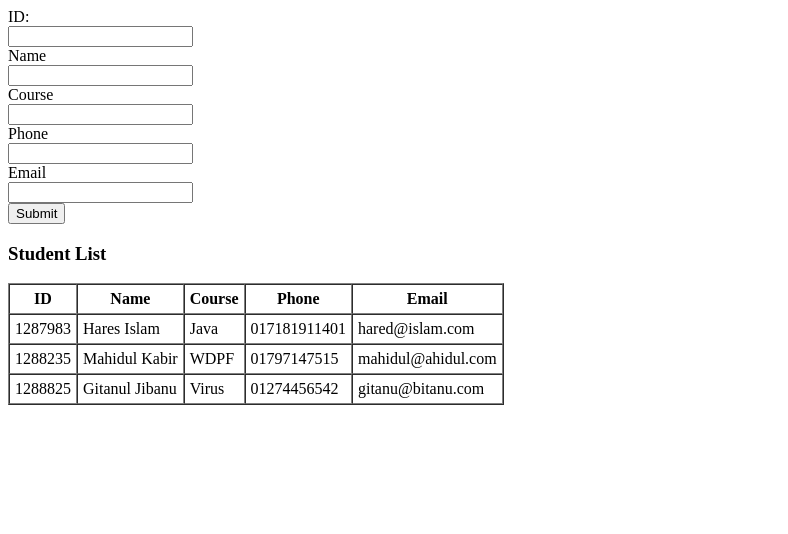
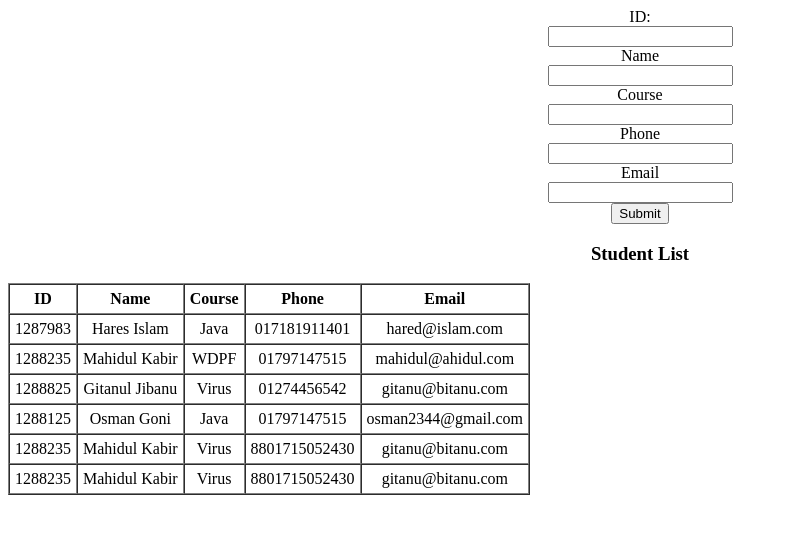
Before and after one commit to mahidulkabir/php-evidence, a PHP site: page /front.php in a window 1280 px wide. Shown: the top 534 px of the page, without its empty margins (0-788 px from the left). Run offline with PHP 8.4, Linux system fonts and the light colour scheme.

Commit message:
finalized evidence project

```diff
--- a/codingFile.php
+++ b/codingFile.php
@@ -43,7 +43,7 @@ class StudentDataClass
     // Read the file contents into an array
 
     echo "<h3>Student List</h3>";
-    echo "<table border='1' cellpadding='5' cellspacing='0'>";
+    echo "<table border='1' cellpadding='5' cellspacing='0' style=>";
     echo "<tr>
     <th>ID</th>
     <th>Name</th>
--- a/data.txt
+++ b/data.txt
@@ -3,3 +3,6 @@ ID     | Name       | Course     | Phone     | Email
 1287983 | Hares Islam | Java       | 017181911401 | hared@islam.com
 1288235 | Mahidul Kabir | WDPF       | 01797147515 | mahidul@ahidul.com
 1288825 | Gitanul Jibanu | Virus      | 01274456542 | gitanu@bitanu.com
+1288125 | Osman Goni | Java       | 01797147515 | osman2344@gmail.com
+1288235 | Mahidul Kabir | Virus      | 8801715052430 | gitanu@bitanu.com
+1288235 | Mahidul Kabir | Virus      | 8801715052430 | gitanu@bitanu.com
--- a/front.php
+++ b/front.php
@@ -10,13 +10,13 @@ if (isset($_POST["btnSubmit"])) {
     $phone = $_POST["txtPhone"];
     $email = $_POST["txtEmail"];
 
-    if (preg_match("/^[0-9+]{11,14}$/", $phone)) {
+    if (preg_match("/^(?:\+88|88)?01[3-9]\d{8}$/", $phone) && preg_match("/^[a-zA-Z0-9._%+-]+@[a-zA-Z0-9.-]+\.[a-zA-Z]{2,}$/",$email))  {
 
         $student = new StudentDataClass($id, $name, $course, $phone, $email);
         $student->save();
         echo "Success!";
     } else {
-        echo "Invalid Phone";
+        echo "Invalid Phone or Gmail";
     }
 }
 ?>
@@ -26,10 +26,10 @@ if (isset($_POST["btnSubmit"])) {
 
 <head>
     <meta charset="utf-8">
-    <title>Untitled Document</title>
+    <title>Student Form </title>
 </head>
 
-<body>
+<body style="text-align: center;">
 
     <form action="#" method="post">
         <div>
```
